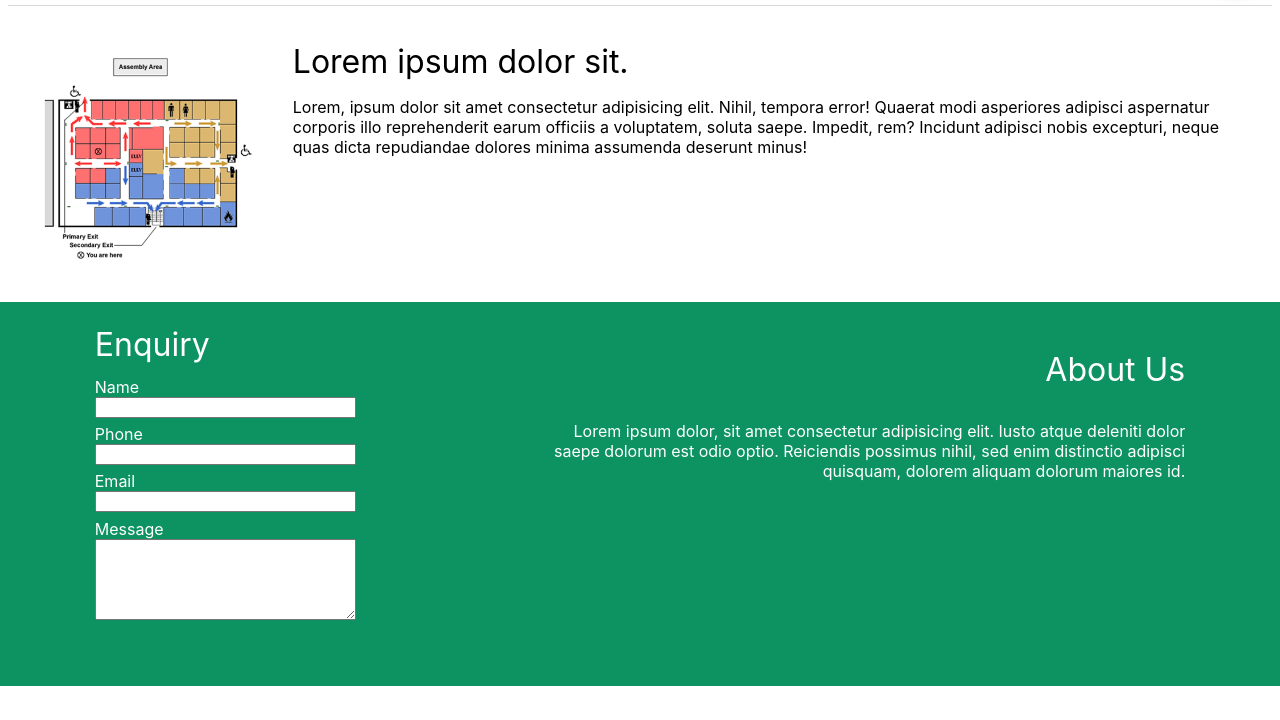
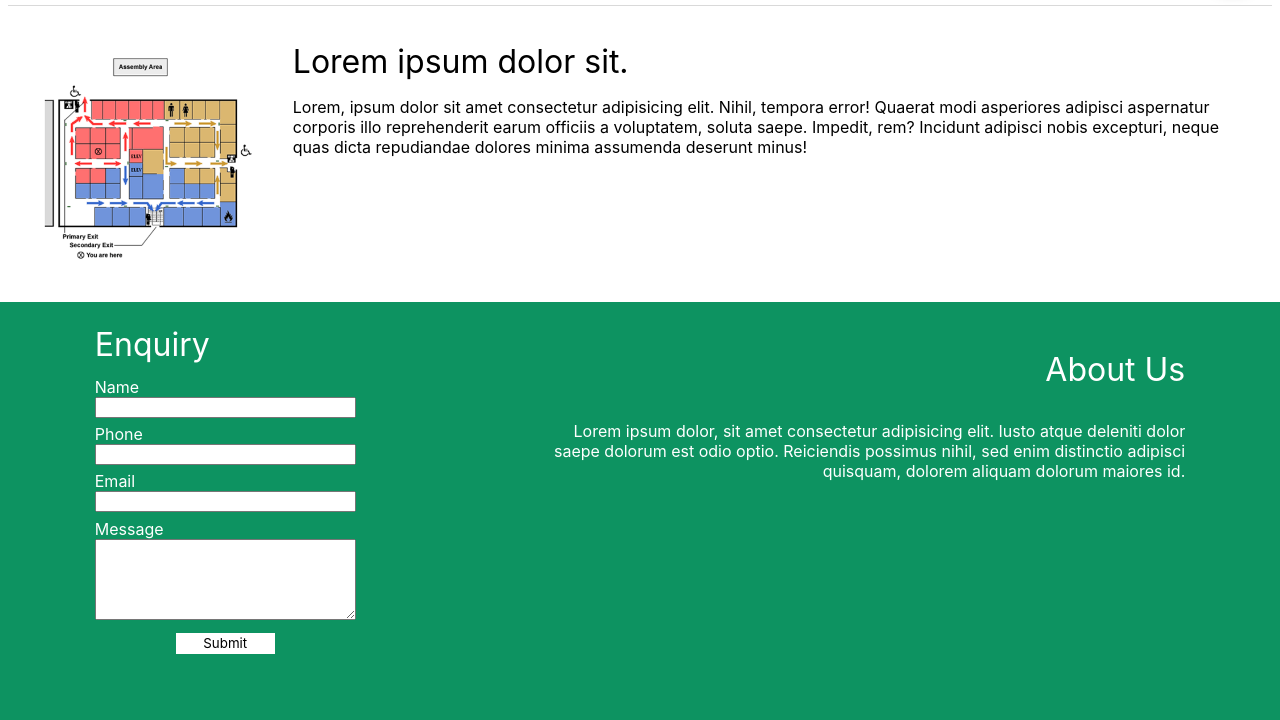
Before and after one commit to narendradesai/Safety-Councillor, a website built with webpack: page index.html in a window 1280 px wide. Shown: the part 1179-1899 px from the top of the page. Before the commit the page ends 1865 px from the top, so only its background shows below. Built offline with nearby package versions, Linux system fonts and the light colour scheme.

Commit message:
added submit button for contact us form

```diff
--- a/index.html
+++ b/index.html
@@ -107,6 +107,7 @@
                 <input type="text" name="cemail" id="">
                 <label for="cmessage">Message</label>
                 <textarea name="cmessage" id="" cols="30" rows="5"></textarea>
+                <button type="submit">Submit</button>
             </form>
         </div>
         <div class="about">
--- a/main.scss
+++ b/main.scss
@@ -319,6 +319,12 @@ html {
             label {
                 margin-top: 0.5vmax;
             }
+            button {
+                margin-top: 1em;
+                font-family: inherit;
+                align-self: center;
+                padding: 0.1em 2em;
+            }
         }
     }
     .about {
```
Also changed, not shown: index.css, 1 other file.
